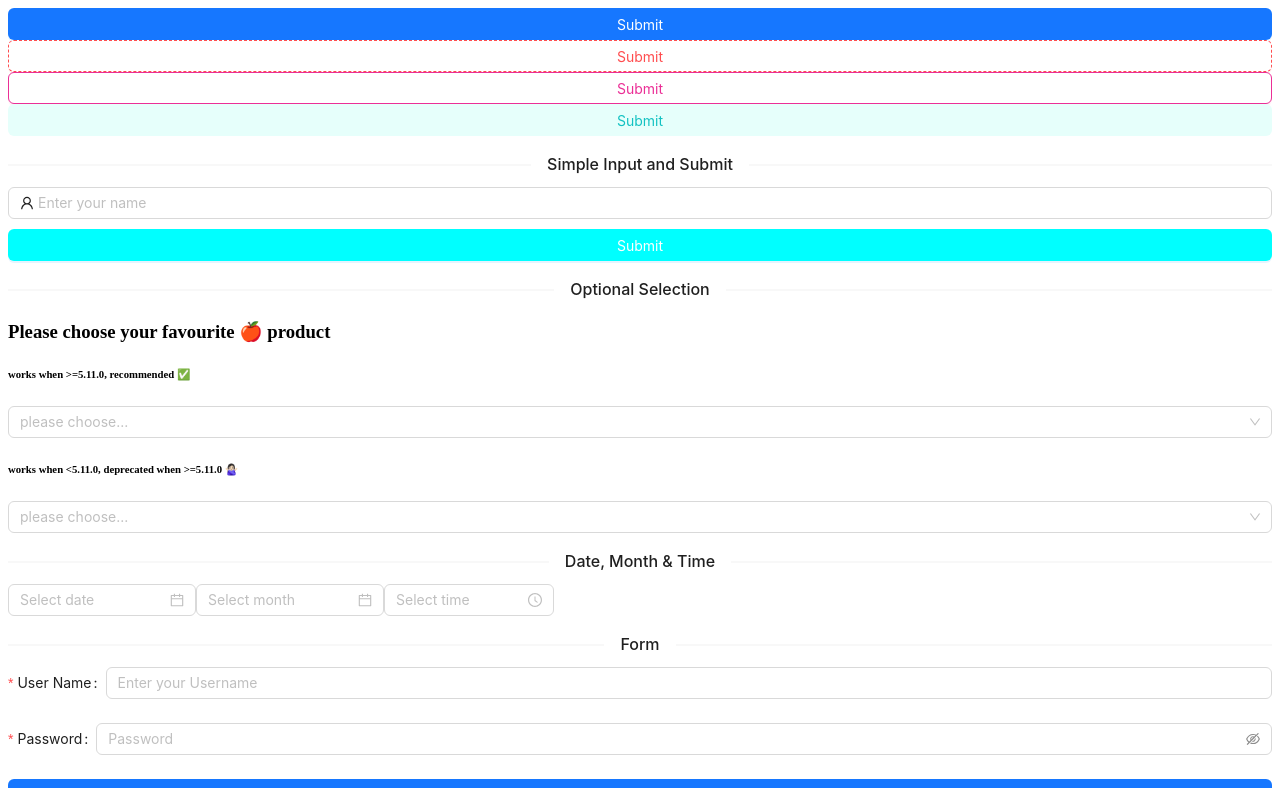
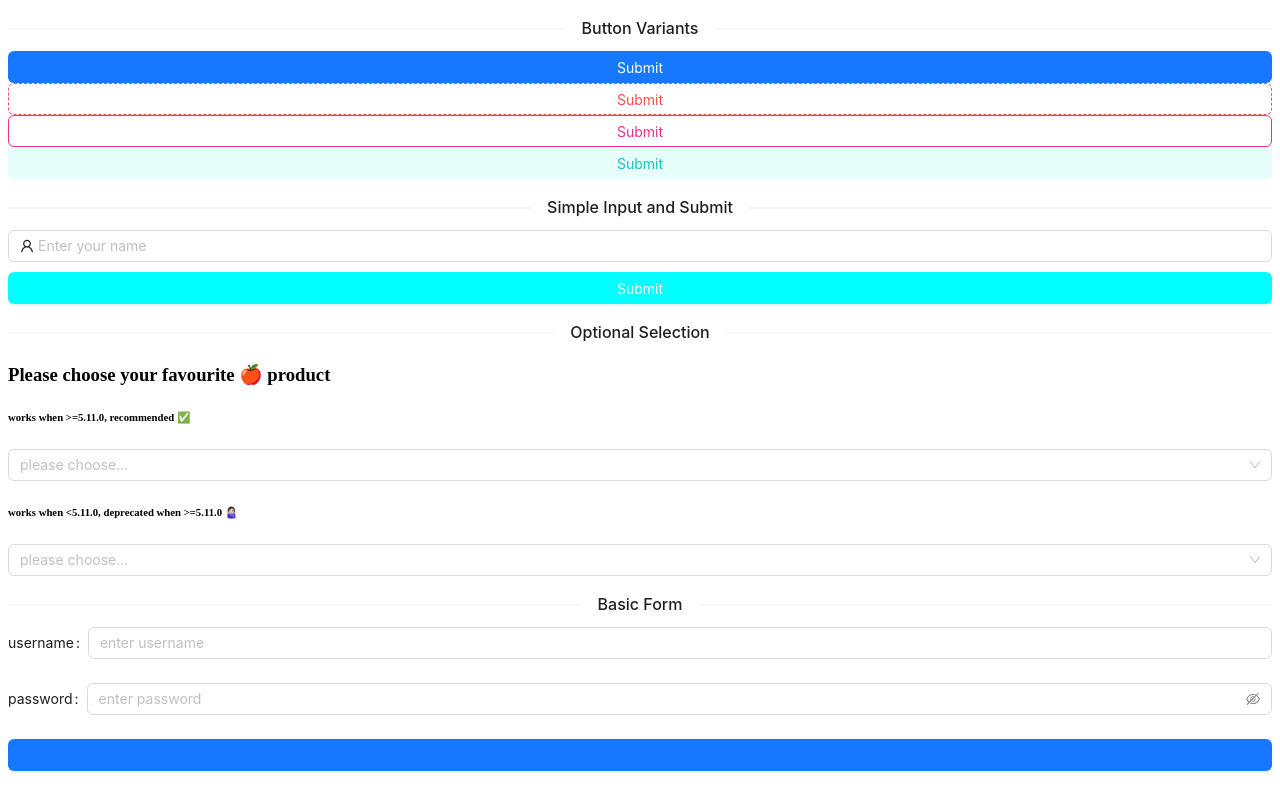
Before and after one commit to jeshwanthshivasai/tiny-ANT-mighty-DESIGN, a React (Vite) app: page / in a window 1280 px wide. Shown: the top 788 px of the page. Built offline with nearby package versions, Linux system fonts and the light colour scheme.

Commit message:
Minor ++ to button component &did SImple Form

```diff
--- a/src/App.jsx
+++ b/src/App.jsx
@@ -22,32 +22,37 @@ import {
 } from '@ant-design/icons';
 import FormItem from 'antd/es/form/FormItem';
 import Operation from 'antd/es/transfer/operation';
+
+
+
 import ReusableForm from './ResuableForm';
 import Buttons from './Buttons';
 import InputField from './Input';
 import Selection from './Selection';
-
-const App = () => {
-  const [date, setDate] = useState(null);
-
-
-  const [messageApi, contextHolder] = message.useMessage();
-  const handleChange = (value) => {
-    messageApi.info(
-      `Selected Date: ${value ? value.format('YYYY-MM-DD') : 'None'}`
-    );
-    setDate(value);
-  };
+import SimpleForm from './SimpleForm';
 
 
 
-  const [showAlert, setshowAlert] = useState(false);
-  const onFinish = (e) => {
-    console.log(e);
-    setTimeout(() => {
-      setshowAlert(true);
-    }, 2000);
-  };
+const App = () => {
+  // const [date, setDate] = useState(null);
+
+
+  // const [messageApi, contextHolder] = message.useMessage();
+  // const handleChange = (value) => {
+  //   messageApi.info(
+  //     `Selected Date: ${value ? value.format('YYYY-MM-DD') : 'None'}`
+  //   );
+  //   setDate(value);
+  // };
+
+
+  // const [showAlert, setshowAlert] = useState(false);
+  // const onFinish = (e) => {
+  //   console.log(e);
+  //   setTimeout(() => {
+  //     setshowAlert(true);
+  //   }, 2000);
+  // };
 
   const data = [
     {
@@ -136,20 +141,18 @@ const App = () => {
       <Buttons />
       <InputField />
       <Selection />
+      <SimpleForm />
 
 
 
 
-      <Divider style={{ marginBottom: '10px' }}>Date, Month & Time</Divider>
+      {/* <Divider style={{ marginBottom: '10px' }}>Date, Month & Time</Divider>
       <DatePicker />
       <DatePicker.MonthPicker />
-      <TimePicker />
+      <TimePicker /> */}
 
 
-
-
-
-      <Divider style={{ marginBottom: '10px' }}>Form</Divider>
+      {/* <Divider style={{ marginBottom: '10px' }}>Form</Divider>
       {showAlert && (
         <Alert type="error" message="error" description="error on login" />
       )}
@@ -173,7 +176,11 @@ const App = () => {
             Submit
           </Button>
         </Form.Item>
-      </Form>
+      </Form> */}
+
+
+
+
       <Divider style={{ marginBottom: '20px' }}>Table</Divider>
       <Table dataSource={data} columns={columns}></Table>
       <Divider style={{ marginBottom: '20px' }}>Progress Bars</Divider>
--- a/src/Buttons.jsx
+++ b/src/Buttons.jsx
@@ -1,5 +1,5 @@
 import React, { useState } from "react";
-import { Button } from "antd";
+import { Button, Divider } from "antd";
 
 export default function Buttons() {
     const [loading, setLoading] = useState(false);
@@ -12,6 +12,7 @@ export default function Buttons() {
     }
     return (
         <>
+            <Divider style={{ marginBottom: '10px'}}>Button Variants</Divider>
             <Button type="primary" block onClick={onButtonClick} loading={loading}>Submit</Button>
             <Button type="dashed" danger block onClick={onButtonClick} loading={loading}>Submit</Button>
             <Button variant="outlined" block color="pink" onClick={onButtonClick} loading={loading}>Submit</Button>
--- /dev/null
+++ b/src/SimpleForm.jsx
@@ -0,0 +1,24 @@
+import React from "react";
+import { Form, Input, Button, Divider } from "antd";
+
+export default function SimpleForm() {
+    const onFinish = (e) => {
+        console.log(e);
+    }
+    return (
+        <>
+            <Divider style={{ marginBottom: '10px'}}>Basic Form</Divider>
+            <Form onFinish={onFinish}>
+                <Form.Item label="username" name="username">
+                    <Input placeholder="enter username" required></Input>
+                </Form.Item>
+                <Form.Item label="password" name="password">
+                    <Input.Password placeholder="enter password" required></Input.Password>
+                </Form.Item>
+                <Form.Item>
+                    <Button block type="primary" htmlType="submit"></Button>
+                </Form.Item>
+            </Form>
+        </>
+    )
+}
```
